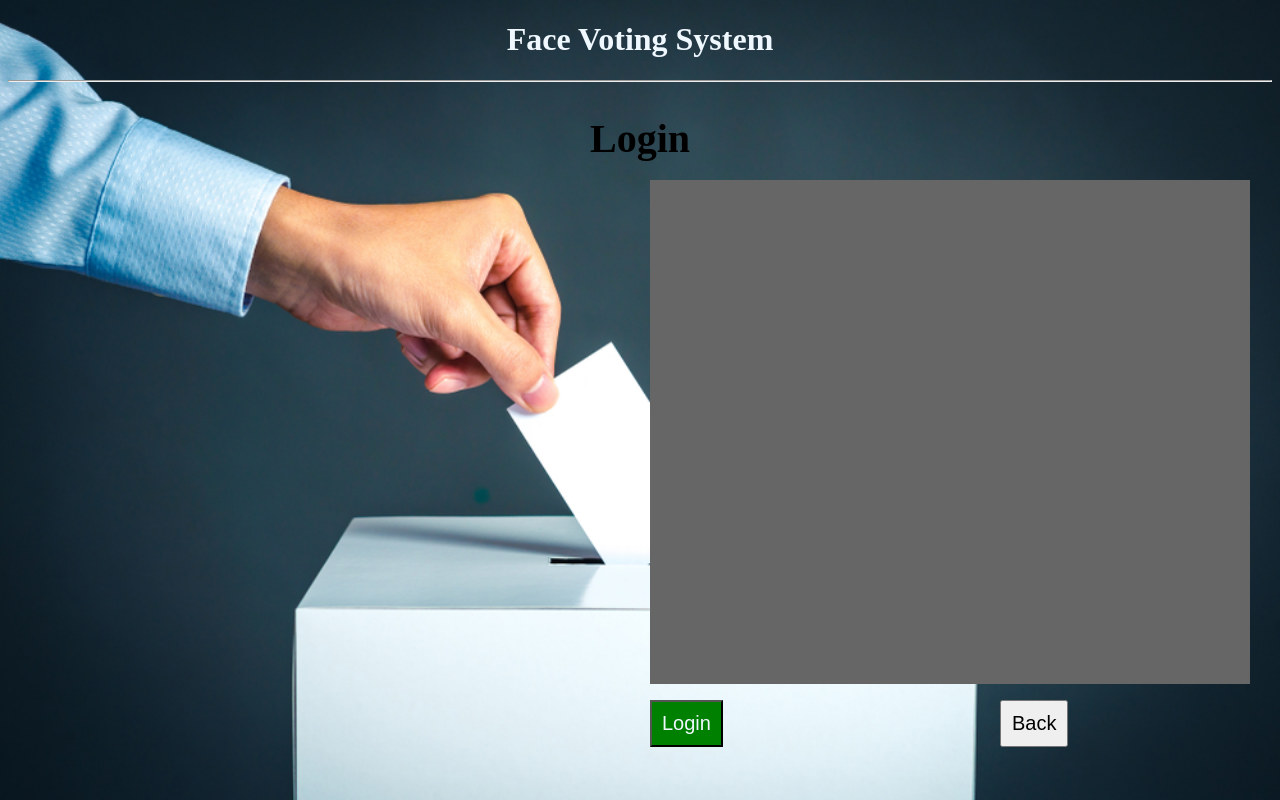
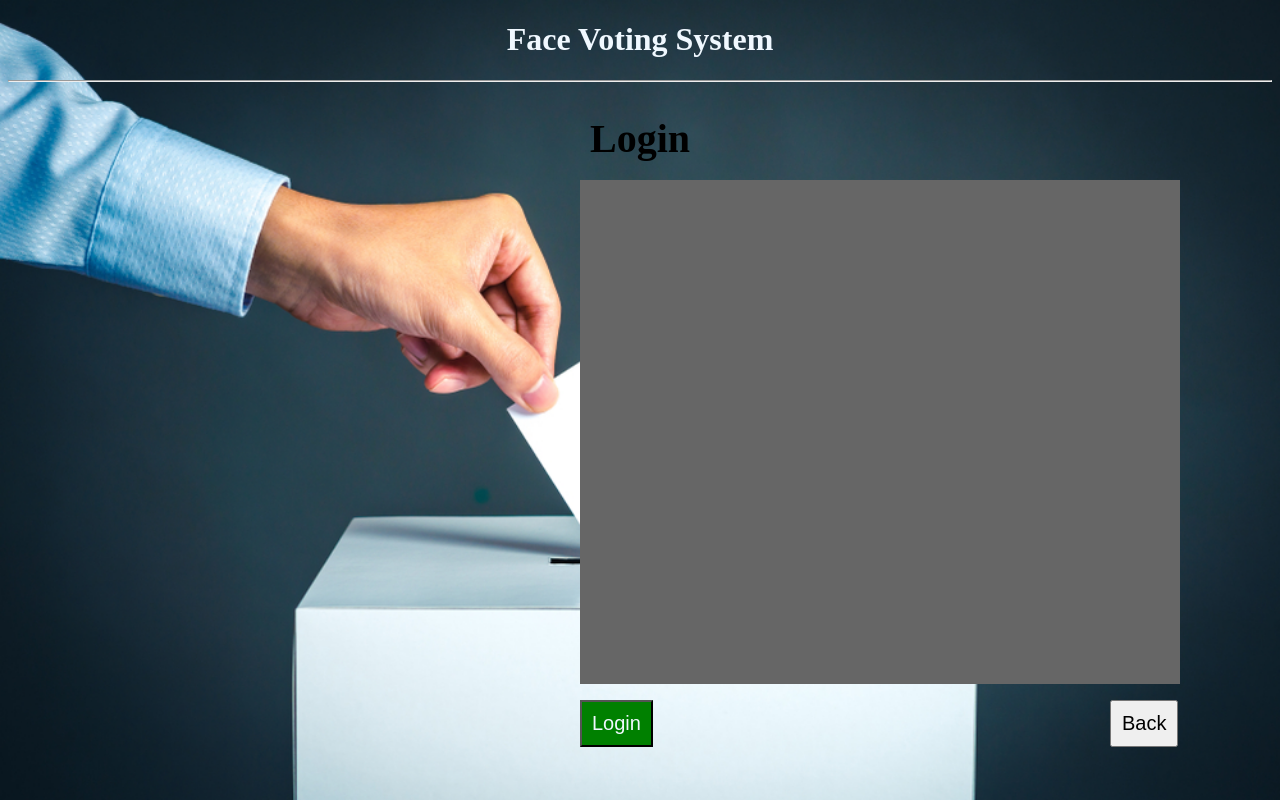
Before and after one commit to locker55198/facevote, a Flask app: page /login in a window 1280 px wide. Run offline with Flask 2, Linux system fonts and the light colour scheme.

Commit message:
Update login.html

```diff
--- a/templates/login.html
+++ b/templates/login.html
@@ -9,11 +9,11 @@
         <hr>
         <h2 style="text-align: center; font-size: 40px;">Login</h2>
         <div>
-            <button onclick="LoginImage()" style="background-color: green; color: aliceblue; font-size: 20px; padding: 10px; position: absolute; padding: 10px; top: 700px; left: 650px;">Login</button><br><br>
-            <button onclick="location.href='/'" style="font-size: 20px; position: absolute; padding: 10px; top: 700px; left: 1000px;">Back</button>
+            <button onclick="LoginImage()" style="background-color: green; color: aliceblue; font-size: 20px; padding: 10px; position: absolute; padding: 10px; top: 700px; left: 580px;">Login</button><br><br>
+            <button onclick="location.href='/'" style="font-size: 20px; position: absolute; padding: 10px; top: 700px; left: 1110px;">Back</button>
         </div>
 
-        <div style="position: absolute; top: 180px; left: 650px; background-color: #666;">
+        <div style="position: absolute; top: 180px; left: 580px; background-color: #666;">
             <video id="video" width="600" height="500"></video>
         </div>
     </body>
```
